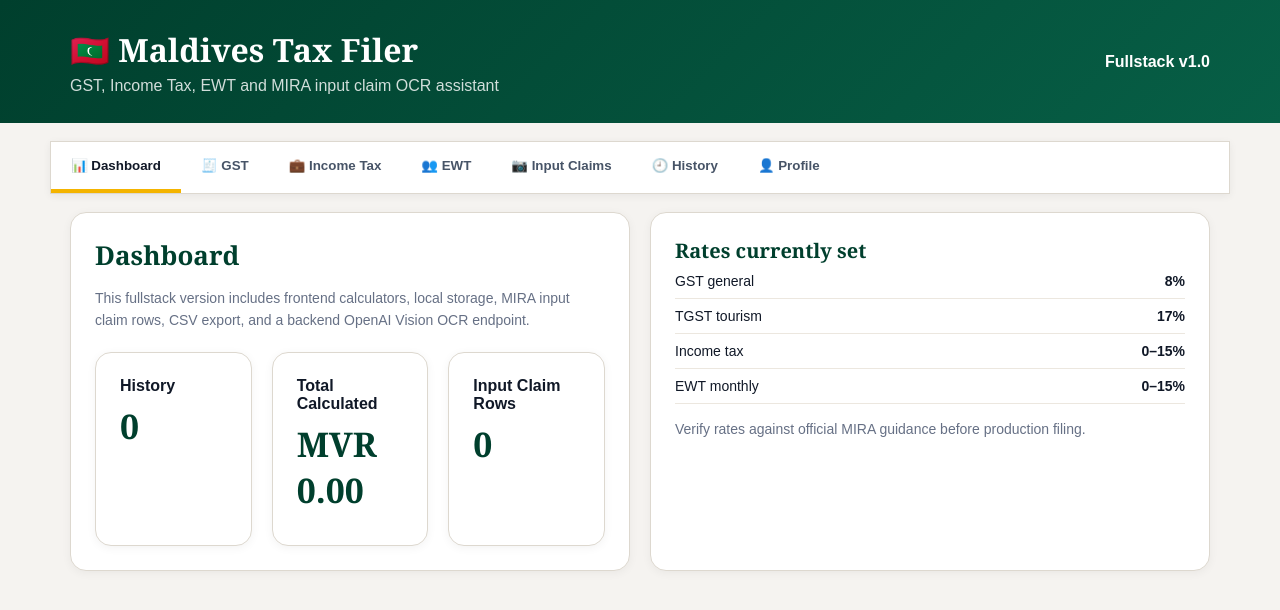
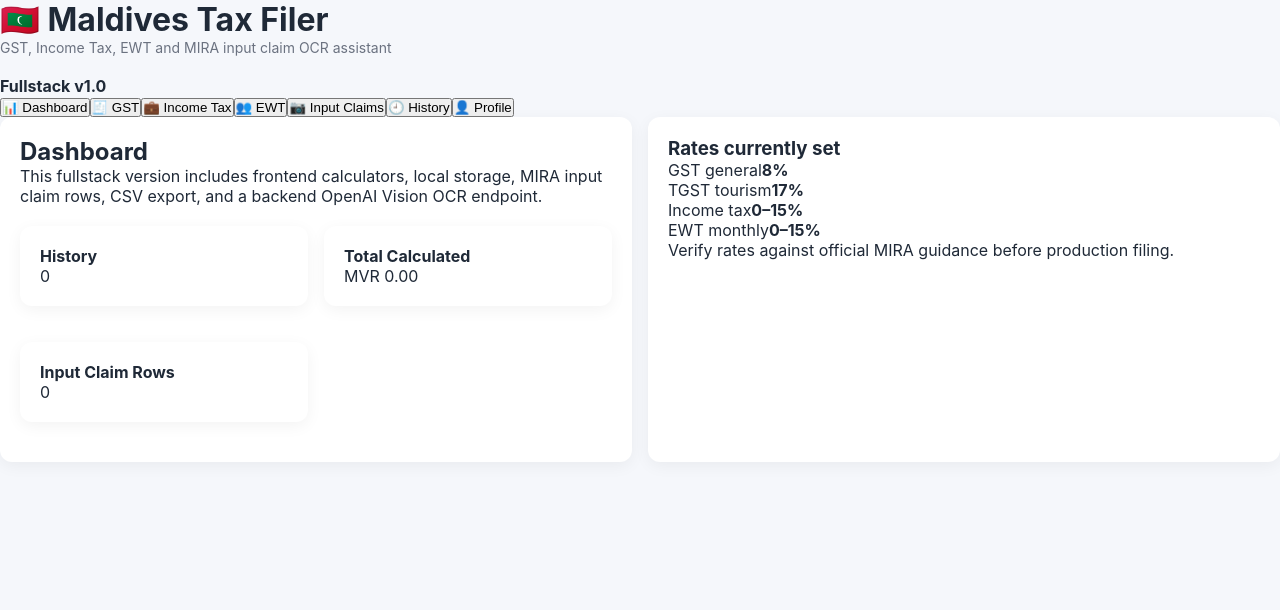
Before and after one commit to Sadey325/Tax-Filing-, a Next.js app: page / in a window 1280 px wide. Shown: the top 610 px of the page. Built offline with nearby package versions, Linux system fonts and the light colour scheme.

Commit message:
Update globals.css

```diff
--- a/app/globals.css
+++ b/app/globals.css
@@ -1,271 +1,110 @@
-:root {
-  --primary: #003f2d;
-  --primary-light: #075f46;
-  --accent: #f4b400;
-  --bg: #f5f3f0;
-  --card: #ffffff;
-  --border: #ddd8cf;
-  --text: #101827;
-  --muted: #667085;
-  --danger: #dc2626;
-  --success: #16a34a;
-  --warning: #d97706;
+/* Reset */
+* {
+  margin: 0;
+  padding: 0;
+  box-sizing: border-box;
 }
 
-* { box-sizing: border-box; }
-
+/* Base */
 body {
-  margin: 0;
-  background: var(--bg);
-  color: var(--text);
-  font-family: Arial, Helvetica, sans-serif;
+  font-family: "Inter", sans-serif;
+  background: #f5f7fb;
+  color: #1f2937;
 }
 
-header {
-  background: linear-gradient(135deg, var(--primary), var(--primary-light));
-  color: white;
-  padding: 28px 20px;
+/* Layout */
+.container {
+  max-width: 1200px;
+  margin: 0 auto;
+  padding: 20px;
 }
 
-.wrap {
-  max-width: 1180px;
-  margin: 0 auto;
-  padding: 0 20px;
+/* Header */
+.header {
+  background: #0f172a;
+  color: white;
+  padding: 16px 24px;
+  font-weight: 600;
+  font-size: 18px;
 }
 
-.header-row {
-  display: flex;
-  justify-content: space-between;
-  gap: 16px;
-  align-items: center;
+/* Card */
+.card {
+  background: white;
+  border-radius: 12px;
+  padding: 20px;
+  box-shadow: 0 4px 16px rgba(0,0,0,0.05);
+  margin-bottom: 20px;
 }
 
-h1, h2, h3 {
-  font-family: Georgia, serif;
-  margin: 0;
+/* Titles */
+.title {
+  font-size: 22px;
+  font-weight: 600;
+  margin-bottom: 8px;
 }
 
-h1 { font-size: 32px; }
-h2 { font-size: 26px; color: var(--primary); }
-h3 { font-size: 20px; color: var(--primary); }
-
-.subtitle { margin-top: 6px; color: rgba(255,255,255,.82); }
-
-.nav {
-  margin: 18px auto;
-  max-width: 1180px;
-  display: flex;
-  gap: 0;
-  overflow-x: auto;
-  background: white;
-  border: 1px solid var(--border);
-  box-shadow: 0 2px 8px rgba(0,0,0,.06);
+.subtitle {
+  font-size: 14px;
+  color: #6b7280;
+  margin-bottom: 20px;
 }
 
-.tab {
-  border: 0;
-  background: white;
-  padding: 16px 20px;
-  font-weight: 700;
-  cursor: pointer;
-  color: #475467;
-  border-bottom: 4px solid transparent;
-  white-space: nowrap;
+/* Inputs */
+input {
+  width: 100%;
+  padding: 10px 12px;
+  border-radius: 8px;
+  border: 1px solid #e5e7eb;
+  margin-bottom: 12px;
+  font-size: 14px;
 }
 
-.tab.active {
-  color: #111827;
-  border-bottom-color: var(--accent);
-}
-
-main { padding: 0 0 40px; }
-
+/* Grid */
 .grid {
   display: grid;
-  gap: 20px;
-}
-
-.two {
   grid-template-columns: 1fr 1fr;
-}
-
-.three {
-  grid-template-columns: repeat(3, 1fr);
-}
-
-.card {
-  background: var(--card);
-  border: 1px solid var(--border);
-  border-radius: 16px;
-  padding: 24px;
-  box-shadow: 0 2px 10px rgba(0,0,0,.05);
-}
-
-.form {
-  display: grid;
   gap: 16px;
 }
 
-label span {
-  display: block;
-  font-size: 14px;
-  font-weight: 700;
-  margin-bottom: 8px;
+/* Button */
+.button {
+  background: #0ea5e9;
+  color: white;
+  border: none;
+  padding: 12px;
+  border-radius: 8px;
+  cursor: pointer;
+  font-weight: 500;
+  transition: 0.2s;
 }
 
-input, select {
-  width: 100%;
-  border: 1px solid var(--border);
-  border-radius: 12px;
-  padding: 14px 16px;
-  font-size: 16px;
-  outline: none;
-  background: white;
+.button:hover {
+  background: #0284c7;
 }
 
-input:focus, select:focus {
-  border-color: var(--primary);
-  box-shadow: 0 0 0 4px rgba(0,63,45,.1);
+/* Upload box */
+.upload-box {
+  border: 2px dashed #d1d5db;
+  padding: 30px;
+  text-align: center;
+  border-radius: 12px;
+  margin-bottom: 16px;
 }
 
-.btn {
-  border: 0;
-  border-radius: 12px;
-  padding: 14px 18px;
-  font-weight: 800;
-  cursor: pointer;
-  background: var(--primary);
-  color: white;
+/* Error */
+.error {
+  background: #fee2e2;
+  color: #b91c1c;
+  padding: 10px;
+  border-radius: 8px;
+  margin-bottom: 12px;
 }
 
-.btn:disabled {
-  opacity: .55;
-  cursor: not-allowed;
+/* Success */
+.success {
+  background: #dcfce7;
+  color: #166534;
+  padding: 10px;
+  border-radius: 8px;
 }
-
-.btn.secondary {
-  background: white;
-  color: var(--primary);
-  border: 2px solid var(--primary);
-}
-
-.btn.danger {
-  background: var(--danger);
-}
-
-.actions {
-  display: flex;
-  flex-wrap: wrap;
-  gap: 10px;
-}
-
-.alert {
-  border-left: 4px solid var(--primary);
-  background: rgba(0,63,45,.08);
-  color: var(--primary);
-  padding: 16px;
-  border-radius: 12px;
-  margin-bottom: 18px;
-  line-height: 1.5;
-}
-
-.alert.error {
-  border-color: var(--danger);
-  background: #fff1f2;
-  color: var(--danger);
-}
-
-.alert.warn {
-  border-color: var(--warning);
-  background: #fffbeb;
-  color: #92400e;
-}
-
-.result {
-  border-left: 5px solid var(--accent);
-  background: linear-gradient(135deg, rgba(0,63,45,.05), rgba(244,180,0,.09));
-  border-radius: 16px;
-  padding: 22px;
-}
-
-.amount {
-  font-family: Georgia, serif;
-  font-size: 34px;
-  color: var(--primary);
-  font-weight: 800;
-  margin: 8px 0;
-}
-
-.breakdown {
-  margin-top: 18px;
-  border-top: 1px solid var(--border);
-  padding-top: 14px;
-}
-
-.row {
-  display: flex;
-  justify-content: space-between;
-  gap: 12px;
-  border-bottom: 1px solid #ece7df;
-  padding: 9px 0;
-  font-size: 14px;
-}
-
-.money {
-  font-family: "Courier New", monospace;
-  font-weight: 800;
-  color: var(--primary);
-}
-
-.drop {
-  border: 2px dashed #c9c9d2;
-  border-radius: 16px;
-  padding: 34px 20px;
-  text-align: center;
-  cursor: pointer;
-  background: white;
-}
-
-.preview {
-  max-height: 360px;
-  width: 100%;
-  object-fit: contain;
-  border: 1px solid var(--border);
-  border-radius: 12px;
-  margin-top: 14px;
-  background: white;
-}
-
-table {
-  width: 100%;
-  border-collapse: collapse;
-  background: white;
-  min-width: 1100px;
-}
-
-th, td {
-  border-bottom: 1px solid var(--border);
-  padding: 12px;
-  text-align: left;
-  font-size: 14px;
-}
-
-th {
-  background: #f3f4f6;
-  font-size: 12px;
-  text-transform: uppercase;
-  color: var(--muted);
-}
-
-.table-wrap {
-  overflow-x: auto;
-  border: 1px solid var(--border);
-  border-radius: 14px;
-}
-
-.small { color: var(--muted); font-size: 14px; line-height: 1.6; }
-
-@media (max-width: 860px) {
-  .two, .three { grid-template-columns: 1fr; }
-  h1 { font-size: 26px; }
-}
```
